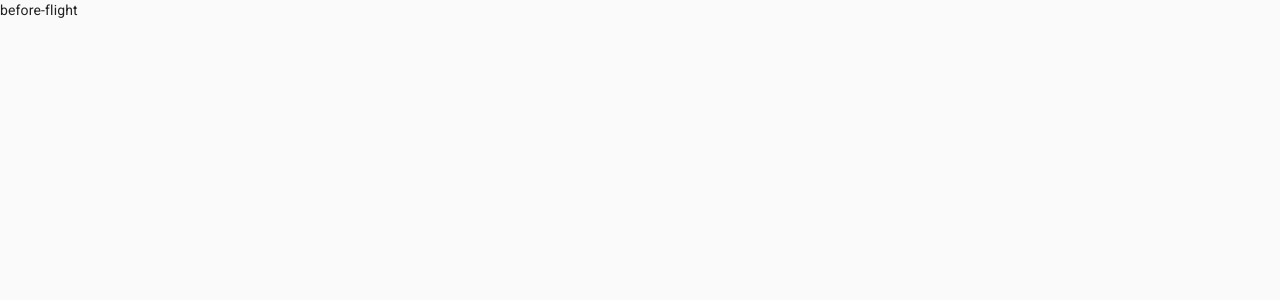
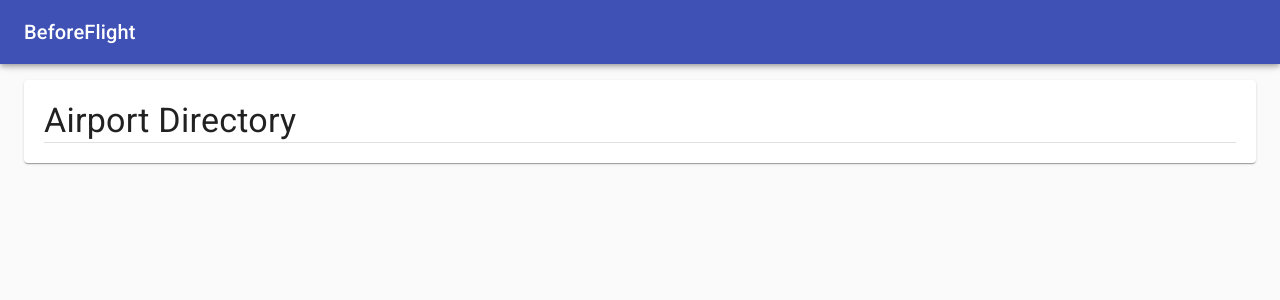
Before and after one commit to KevinJCochran/BeforeFlight, a React (Create React App) app: page / in a window 1280 px wide. Shown: the top 300 px of the page. Built offline with nearby package versions, Linux system fonts and the light colour scheme.

Commit message:
Add home page

```diff
--- a/package.json
+++ b/package.json
@@ -14,6 +14,7 @@
     "@types/react-dom": "^17.0.2",
     "react": "^17.0.1",
     "react-dom": "^17.0.1",
+    "react-router-dom": "^5.2.0",
     "react-scripts": "4.0.3",
     "typescript": "^4.2.3",
     "web-vitals": "^1.1.1"
@@ -41,5 +42,8 @@
       "last 1 firefox version",
       "last 1 safari version"
     ]
+  },
+  "devDependencies": {
+    "@types/react-router-dom": "^5.1.7"
   }
 }
--- a/src/components/app/App.tsx
+++ b/src/components/app/App.tsx
@@ -1,14 +1,26 @@
 import React from 'react';
 import './App.css';
 import { CssBaseline } from '@material-ui/core';
+import {
+  BrowserRouter as Router,
+  Switch,
+  Route
+} from 'react-router-dom';
+import Home from '../home/Home';
+import TopBar from '../top-bar/TopBar';
 
 function App() {
-  return (
-    <div>
-      <CssBaseline />
-      before-flight
-    </div>
-  );
+  return <div>
+    <CssBaseline/>
+    <Router>
+      <TopBar/>
+      <Switch>
+        <Route path='/'>
+          <Home/>
+        </Route>
+      </Switch>
+    </Router>
+  </div>;
 }
 
 export default App;
--- /dev/null
+++ b/src/components/home/Home.tsx
@@ -0,0 +1,14 @@
+import React from 'react';
+import PageContainer from '../page-container/PageContainer';
+import { Divider, Typography } from '@material-ui/core';
+
+function Home() {
+  return (
+    <PageContainer>
+      <Typography variant='h4'>Airport Directory</Typography>
+      <Divider />
+    </PageContainer>
+  )
+}
+
+export default Home;
--- /dev/null
+++ b/src/components/page-container/PageContainer.tsx
@@ -0,0 +1,27 @@
+import React from 'react';
+import { Container, makeStyles, Paper } from '@material-ui/core';
+
+interface Props {
+  children: React.ReactNode;
+}
+
+const useStyles = makeStyles({
+  root: {
+    padding: 20,
+    marginTop: 16,
+  }
+})
+
+function PageContainer(props: Props): React.ReactElement {
+  const classes = useStyles();
+
+  return (
+    <Container>
+      <Paper elevation={1} classes={classes}>
+        { props.children }
+      </Paper>
+    </Container>
+  )
+}
+
+export default PageContainer;
--- /dev/null
+++ b/src/components/top-bar/TopBar.tsx
@@ -0,0 +1,26 @@
+import React, { ReactElement } from 'react';
+import { AppBar, Toolbar, Typography } from '@material-ui/core';
+import { makeStyles } from '@material-ui/core';
+
+// This will make sure nothing is hidden under the Top Bar
+const useStyles = makeStyles(theme => ({
+  offset: theme.mixins.toolbar,
+}))
+
+const TopBar = (): ReactElement => {
+  const classes = useStyles();
+
+  return (
+    <>
+      <AppBar>
+        <Toolbar>
+          <Typography variant='h6'>BeforeFlight</Typography>
+        </Toolbar>
+      </AppBar>
+      {/* Create padding to push content down below Top Bar */}
+      <div className={classes.offset} />
+    </>
+  )
+}
+
+export default TopBar;
```
Also changed, not shown: src/components/airport-card/AirportCard.tsx (added), 1 other file (tests, documents, lock files or other folders).
